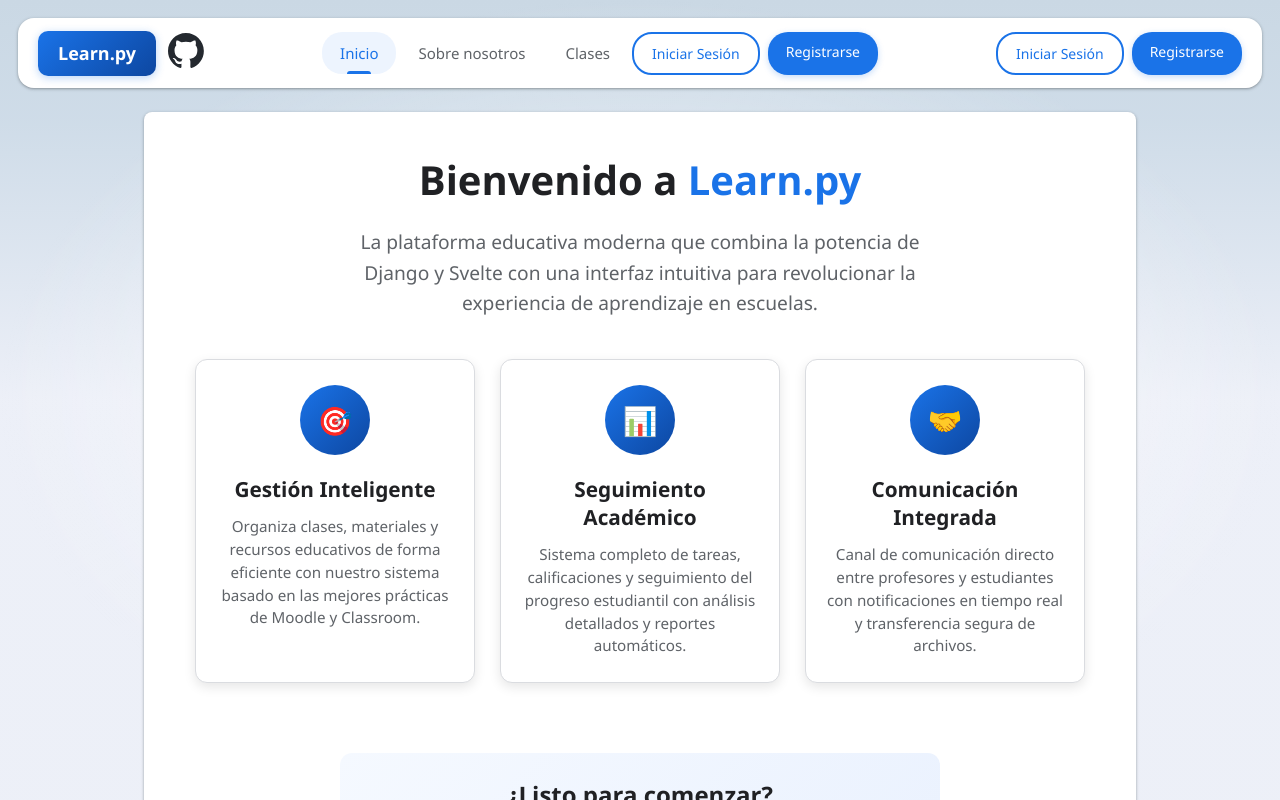
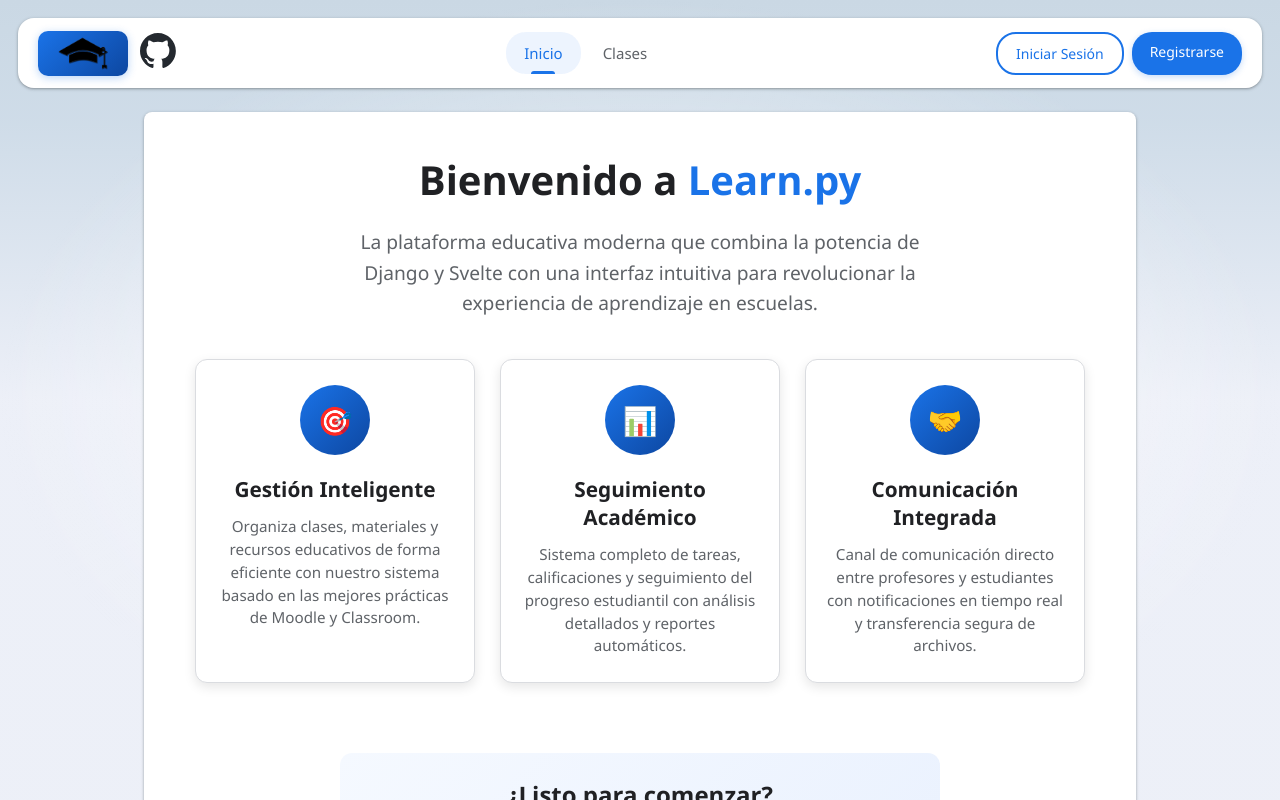
Before and after one commit to Luquistroll209/Learn.py, a SvelteKit app in the folder Frontend/: page / in a window 1280 px wide. Shown: the top 800 px of the page. Built offline with nearby package versions, Linux system fonts and the light colour scheme.

Commit message:
Añadi el logo

```diff
--- a/Frontend/src/routes/clases/+page.svelte
+++ b/Frontend/src/routes/clases/+page.svelte
@@ -57,6 +57,7 @@
 </script>
 
 <div class="clases-grid">
+  <h2>Las clases aun no estan conectadas a la base de datos</h2>
   {#each clases as clase, i}
     <div class="clase-card">
       <div class="clase-img-container">
--- a/Frontend/src/routes/navbar.svelte
+++ b/Frontend/src/routes/navbar.svelte
@@ -3,6 +3,7 @@
 	//import { page } from '$app/state';
 	//import logo from '$lib/images/svelte-logo.svg';
 	import github from '$lib/images/github.svg';
+	import logo from '$lib/images/logo.webp';
     import '$lib/style/navbar.css';
     import { onMount } from 'svelte';
 
@@ -130,7 +131,7 @@
 
 <nav class="navbar">
     <div class="navbar-brand">
-        <a href="/" class="logo">Learn.py</a>
+        <a href="/" class="logo"><img src={logo} alt="Learn.py"></a>
         <a href="https://github.com/Luquistroll209/Learn.py" class="github-link">
             <img class="Github" src={github} alt="GitHub" />
         </a>
@@ -140,9 +141,9 @@
         <li class="nav-item">
             <a href="/" class="nav-link active" on:click={handleNavLinkClick}>Inicio</a>
         </li>
-        <li class="nav-item">
+        <!--<li class="nav-item">
             <a href="/about" class="nav-link" on:click={handleNavLinkClick}>Sobre nosotros</a>
-        </li>
+        </li>-->
         <li class="nav-item">
             <a href="/clases/" class="nav-link" on:click={handleNavLinkClick}>Clases</a>
         </li>
@@ -150,29 +151,6 @@
             <li class="nav-item">
                 <a href="/clases/" class="nav-link" on:click={handleNavLinkClick}>Tareas</a>
             </li>
-        {:else}
-            {#if isSmallscreen == false}
-                <div class="auth-buttons">
-                    <a href="/auth/login" class="auth-btn btn-login">
-                        Iniciar Sesión
-                    </a>
-                    <a
-                        href="/auth/register"
-                        class="auth-btn btn-register">
-                        Registrarse
-                    </a>
-                </div>
-            {:else}
-                <!-- Botones de auth en el menú móvil -->
-                <div class="auth-buttons mobile-auth">
-                    <a href="/auth/login" class="auth-btn btn-login" on:click={handleNavLinkClick}>
-                        Iniciar Sesión
-                    </a>
-                    <a href="/auth/register" class="auth-btn btn-register" on:click={handleNavLinkClick}>
-                        Registrarse
-                    </a>
-                </div>
-            {/if}
         {/if}
     </ul>
 
```
Also changed, not shown: Frontend/src/lib/images/logo.webp (added), Frontend/src/lib/style/navbar.css.
